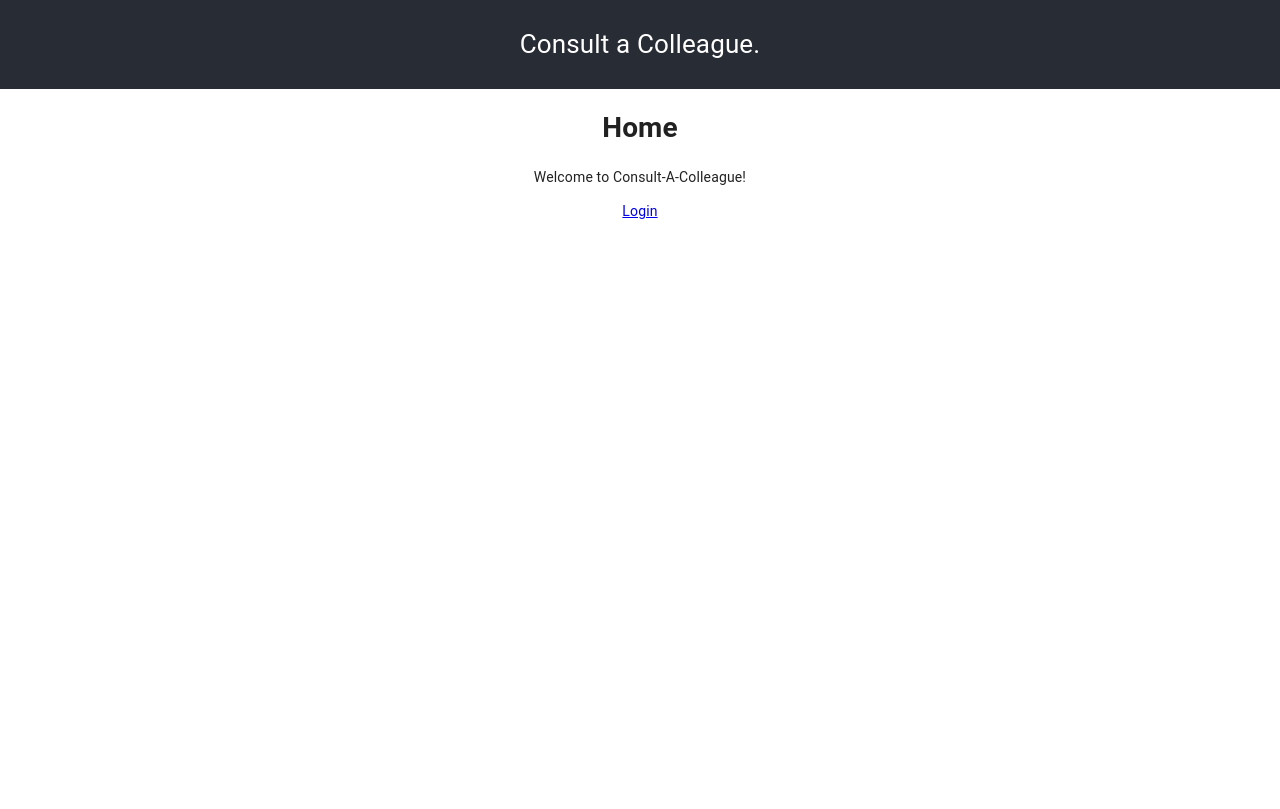
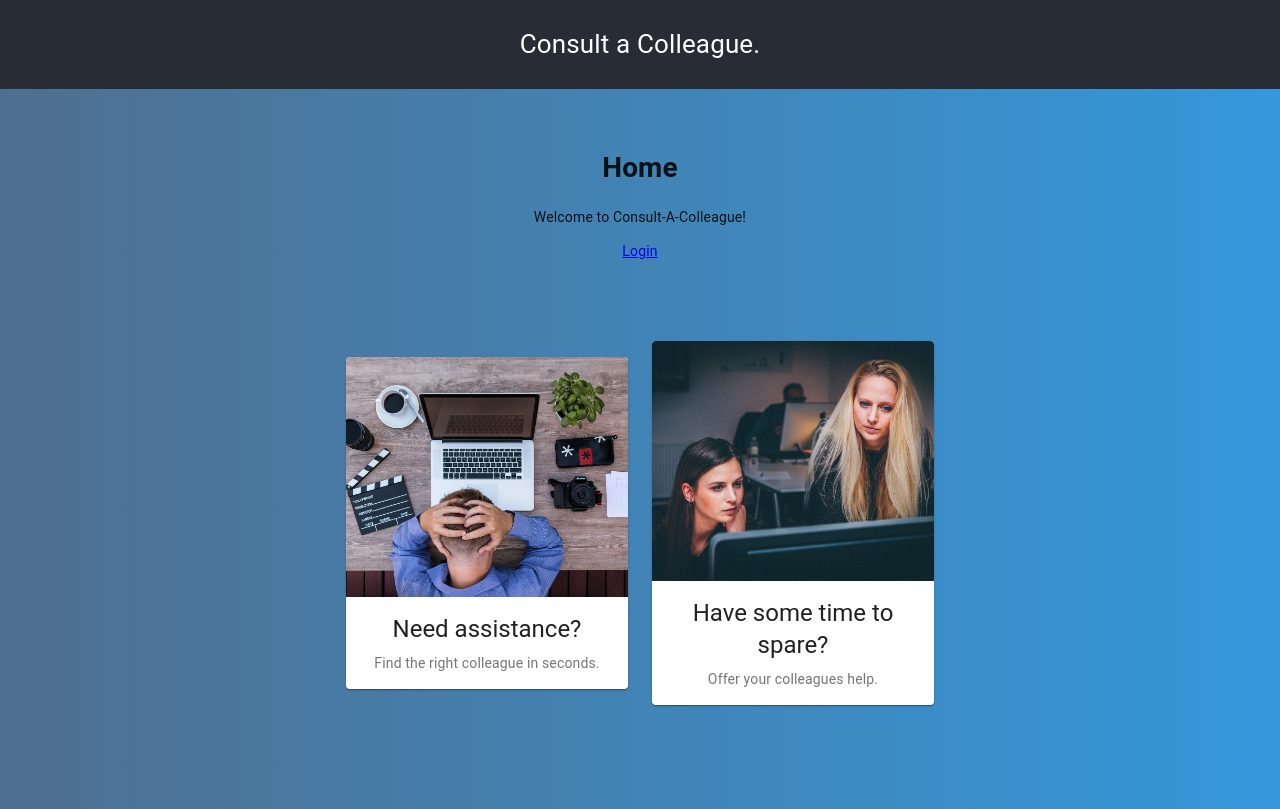
Before and after one commit to euvsvirus-cac/cac-frontend, a React (Create React App) app: page / in a window 1280 px wide. Built offline with nearby package versions, Linux system fonts and the light colour scheme.

Commit message:
HomeScreen with two images

```diff
--- a/src/containers/Home.js
+++ b/src/containers/Home.js
@@ -1,14 +1,39 @@
 import React from "react";
 import { Link } from 'react-router-dom';
 
+import Card from '@material-ui/core/Card';
+import CardActionArea from '@material-ui/core/CardActionArea';
+import CardContent from '@material-ui/core/CardContent';
+import CardMedia from '@material-ui/core/CardMedia';
+import Grid from '@material-ui/core/Grid';
+import Typography from '@material-ui/core/Typography';
+import { makeStyles } from '@material-ui/core/styles';
+
 import { useAppContext } from '../context/AppContext';
+
+const wrapperStyle = {
+    padding: 0,
+    margin: 0,
+    minHeight: "90vh",
+    background: "linear-gradient(to left, #3498db, #4f6f8f)"
+}
+const contentStyle = {
+    padding: "40px"
+}
+const useStyles = makeStyles({
+    media: {
+        height: 240,
+    },
+});
 
 export default function Home() {
     const { isAuthenticated } = useAppContext();
 
+    const classes = useStyles();
+
     return (
-        <div>
-            <div>
+        <div style={wrapperStyle}>
+            <div style={contentStyle}>
                 <h1>Home</h1>
                 <p>Welcome to Consult-A-Colleague!</p>
 
@@ -16,6 +41,40 @@ export default function Home() {
                     <Link to="/login">Login</Link>
                 }
             </div>
-        </div>
+
+            <Grid container alignItems="center" justify="center" spacing={3} style={contentStyle}>
+                {[{
+                    image: '/images/office-no-help.jpg',
+                    caption: 'Need assistance?',
+                    subtitle: 'Find the right colleague in seconds.'
+                }, {
+                    image: '/images/office-help.jpg',
+                    caption: 'Have some time to spare?',
+                    subtitle: 'Offer your colleagues help.'
+                },].map(item => {
+                    return (
+                        <Grid item xs={12} sm={6} md={4} lg={3}>
+                            <Card>
+                                <CardActionArea>
+                                    <CardMedia
+                                        className={classes.media}
+                                        image={item.image}
+                                        title="Contemplative Reptile"
+                                    />
+                                    <CardContent>
+                                        <Typography gutterBottom variant="h5" component="h2">
+                                            {item.caption}
+                                        </Typography>
+                                        <Typography variant="body2" color="textSecondary" component="p">
+                                            {item.subtitle}
+                                        </Typography>
+                                    </CardContent>
+                                </CardActionArea>
+                            </Card>
+                        </Grid>
+                    )
+                })}
+            </Grid>
+        </div >
     );
 }
```
Also changed, not shown: public/images/office-help.jpg (added), public/images/office-no-help.jpg (added).
